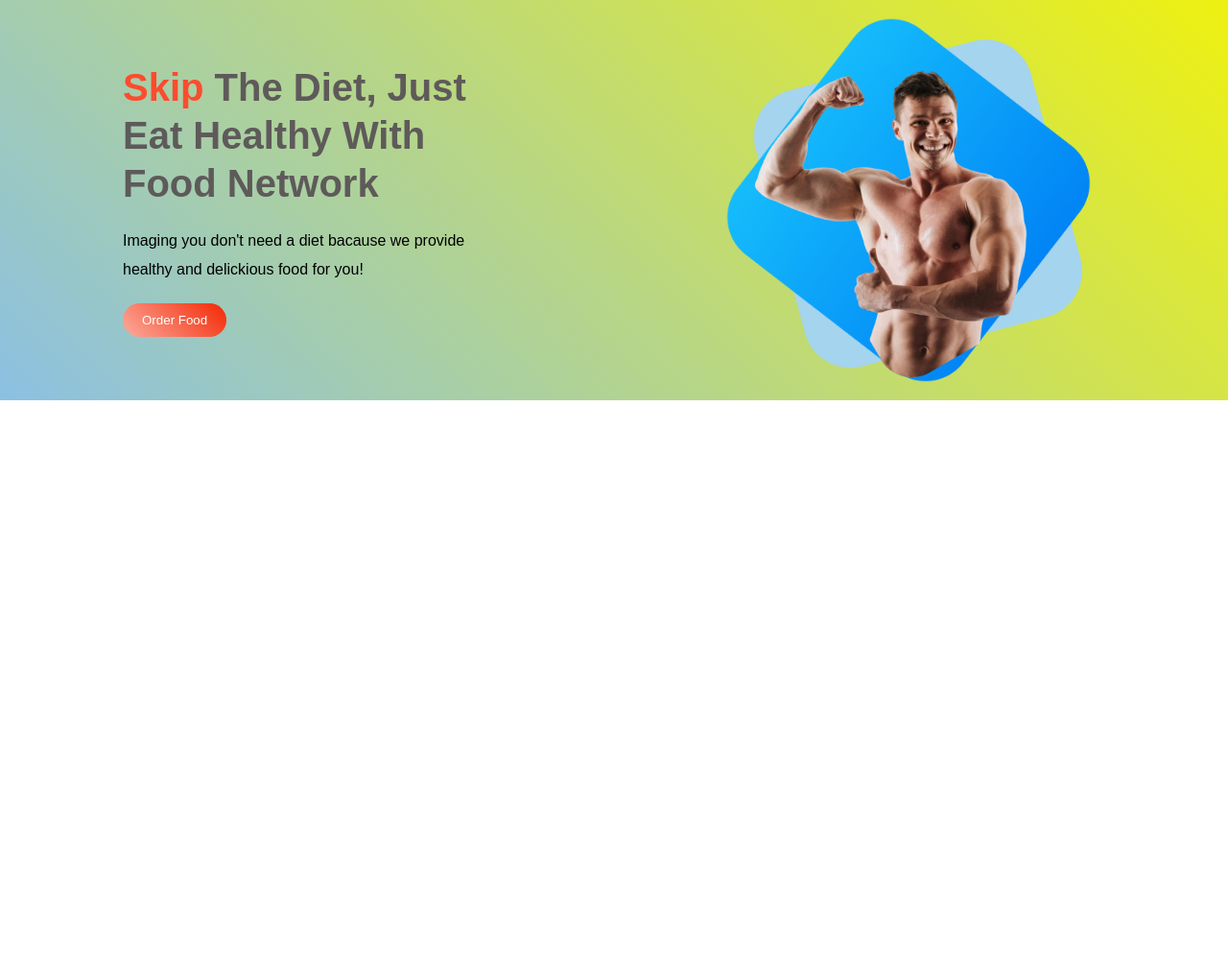
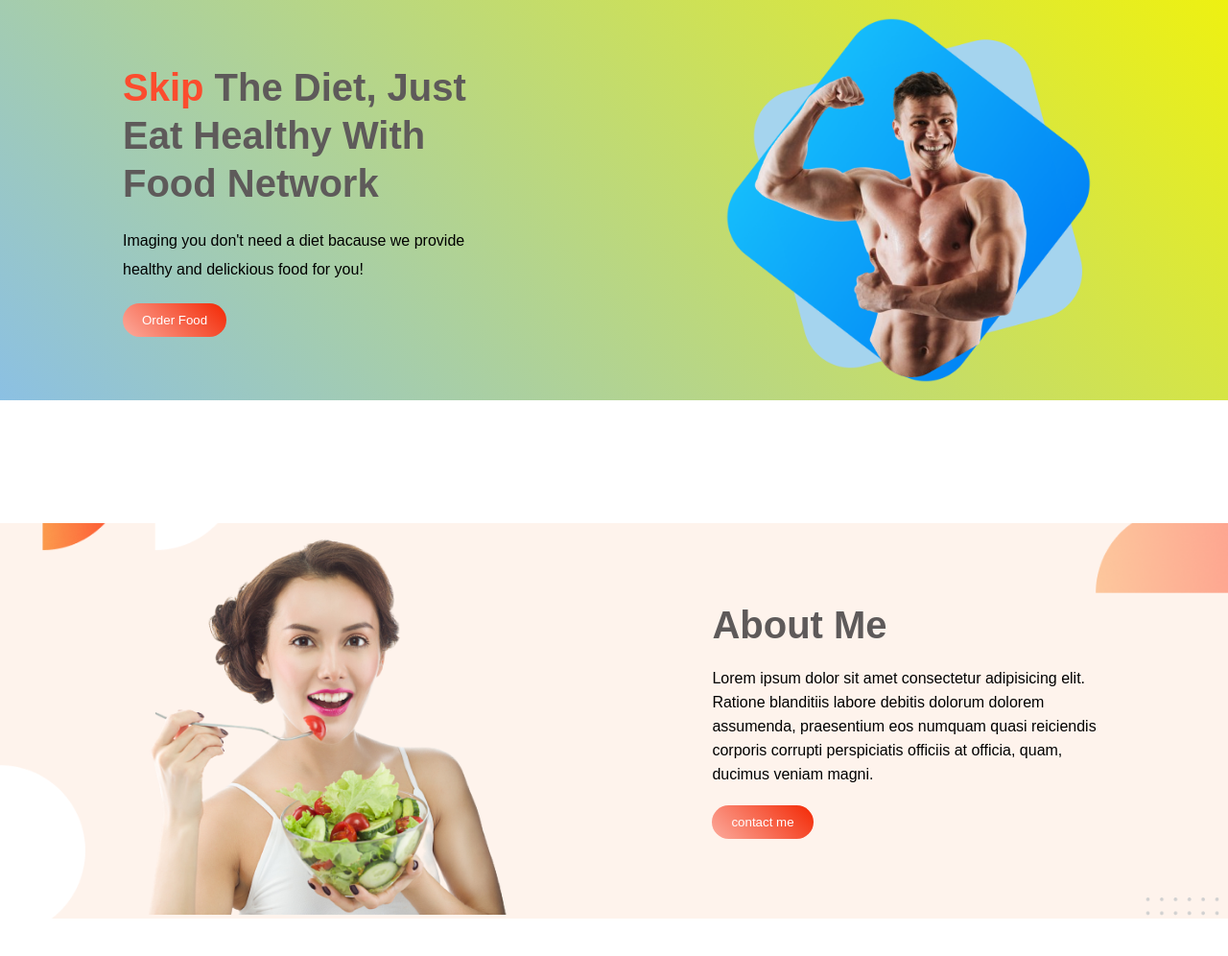
Before and after one commit to mostafiz72/Eat-Health, a plain HTML site: page index.html in a window 1280 px wide. Shown: the whole page at 96% size. Before the commit the page ends 800 px from the top, so only its background shows below. Drawn offline with Linux system fonts and the light colour scheme.

Commit message:
added the about section

```diff
--- a/index.html
+++ b/index.html
@@ -27,5 +27,23 @@
         </div>
     </header>
 
+    <!-- about section start here now -->
+    <!-- about section start here now -->
+
+    <section class="about">
+      <div class="container">
+        <div class="about-box">
+            <div class="about-image">
+                <img src="images/female/6667872_preview-removebg-preview.png" alt=""></img>
+            </div>
+                <div class="about-desc">
+                    <h2>About Me</h2>
+                    <p>Lorem ipsum dolor sit amet consectetur adipisicing elit. Ratione blanditiis labore debitis dolorum dolorem assumenda, praesentium eos numquam quasi reiciendis corporis corrupti perspiciatis officiis at officia, quam, ducimus veniam magni.</p>
+                    <button class="btn">contact me</button>
+                </div>
+        </div>
+      </div>
+    </section>
+
 </body>
 </html>
--- a/responsive.css
+++ b/responsive.css
@@ -3,6 +3,8 @@
         width: 55%;
     }
 }
+
+
 @media screen and (max-width: 750px){
     .header-img{
         width: 45%;
@@ -13,6 +15,8 @@
         line-height: 40px;
     }
 }
+
+
 @media screen and (max-width: 570px){
     .header-benner{
         flex-direction: column;
@@ -24,6 +28,7 @@
     }
     .header-img{
         width: 100%;
+        height: 100%;
     }
     .bbtn{
         text-align: center;
--- a/style.css
+++ b/style.css
@@ -69,3 +69,44 @@ header{
     border: none;
     cursor: pointer;
 }
+
+
+/* <!-- about section start here now --> */
+/* <!-- about section start here now --> */
+
+.about{
+    background-image: url(images/shapes/7.png);
+    background-repeat: no-repeat;
+    background-size: cover;
+    background-position: center;
+    margin: 8rem 0rem;
+}
+
+.about-box{
+    display: flex;
+    justify-content: space-between;
+    align-items: center;
+}
+
+.about-image{
+    width: 45%;
+}
+
+.about-image img{
+    width: 100%;
+}
+
+.about-desc{
+    width: 40%;
+}
+
+.about-desc h2{
+    font-size: var(--title-size);
+    color: var(--primary-color);
+}
+
+.about-desc p{
+    font-size: var(--desc-size);
+    margin: 20px 0px;
+    line-height: 25px;
+}
```
